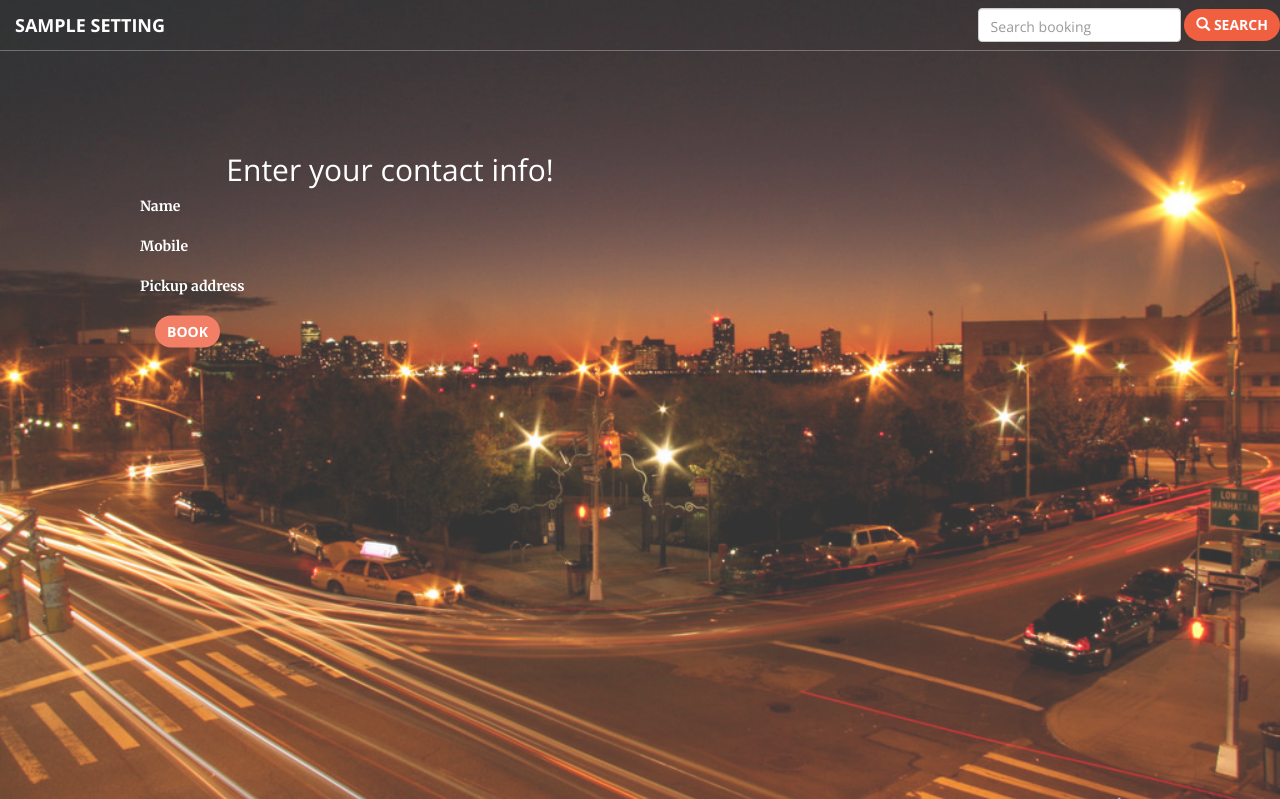
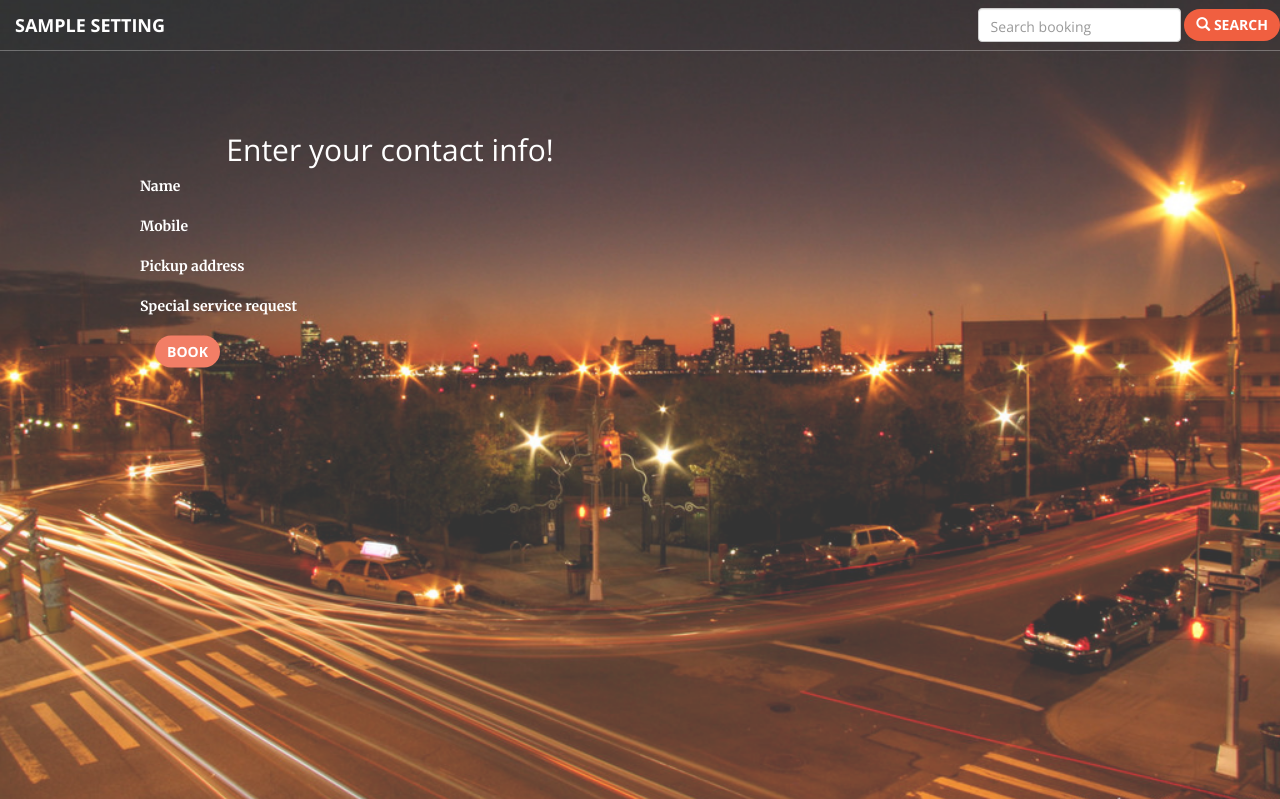
Before and after one commit to jypsi/cabs, a Django app: template opencabs/templates/opencabs/booking_contactinfo.html in a window 1280 px wide. Shown: the top 799 px of the page. Run offline with Django 3.2, Linux system fonts and the light colour scheme; the template is opened without the code that fills it: most values are stand-ins (such as "Sample title", 1, 10 or a date in 2020); some libraries are stand-ins or nearby versions.

Commit message:
Added special service request field in Bookings model.

```diff
--- a/opencabs/forms/booking.py
+++ b/opencabs/forms/booking.py
@@ -45,4 +45,4 @@ class BookingVehiclesForm(BaseBookingForm):
 class BookingContactInfoForm(BaseBookingForm):
     class Meta:
         model = Booking
-        fields = ('customer_name', 'customer_mobile', 'pickup_point')
+        fields = ('customer_name', 'customer_mobile', 'pickup_point', 'ssr')
--- a/opencabs/models.py
+++ b/opencabs/models.py
@@ -136,6 +136,9 @@ class Booking(models.Model):
                                      related_name='booking')
     customer_name = models.CharField(max_length=100, db_index=True)
     customer_mobile = models.CharField(max_length=20, db_index=True)
+    ssr = models.TextField(verbose_name='Special service request',
+                           max_length=200, blank=True, default="",
+                           help_text="Special service request")
 
     status = models.CharField(choices=(('0', 'Request'),
                                        ('1', 'Confirmed'),
--- a/opencabs/templates/opencabs/booking_contactinfo.html
+++ b/opencabs/templates/opencabs/booking_contactinfo.html
@@ -18,6 +18,10 @@
                 <label for="{{ form.pickup_point.id_for_label }}">Pickup address</label>
                 {{ wizard.form.pickup_point }}
             </div>
+            <div class="form-group">
+                <label for="{{ form.ssr.id_for_label }}">Special service request</label>
+                {{ wizard.form.ssr }}
+            </div>
             <input class="btn btn-primary" type="submit" value="Book"></input>
         </form>
     </div>
```
